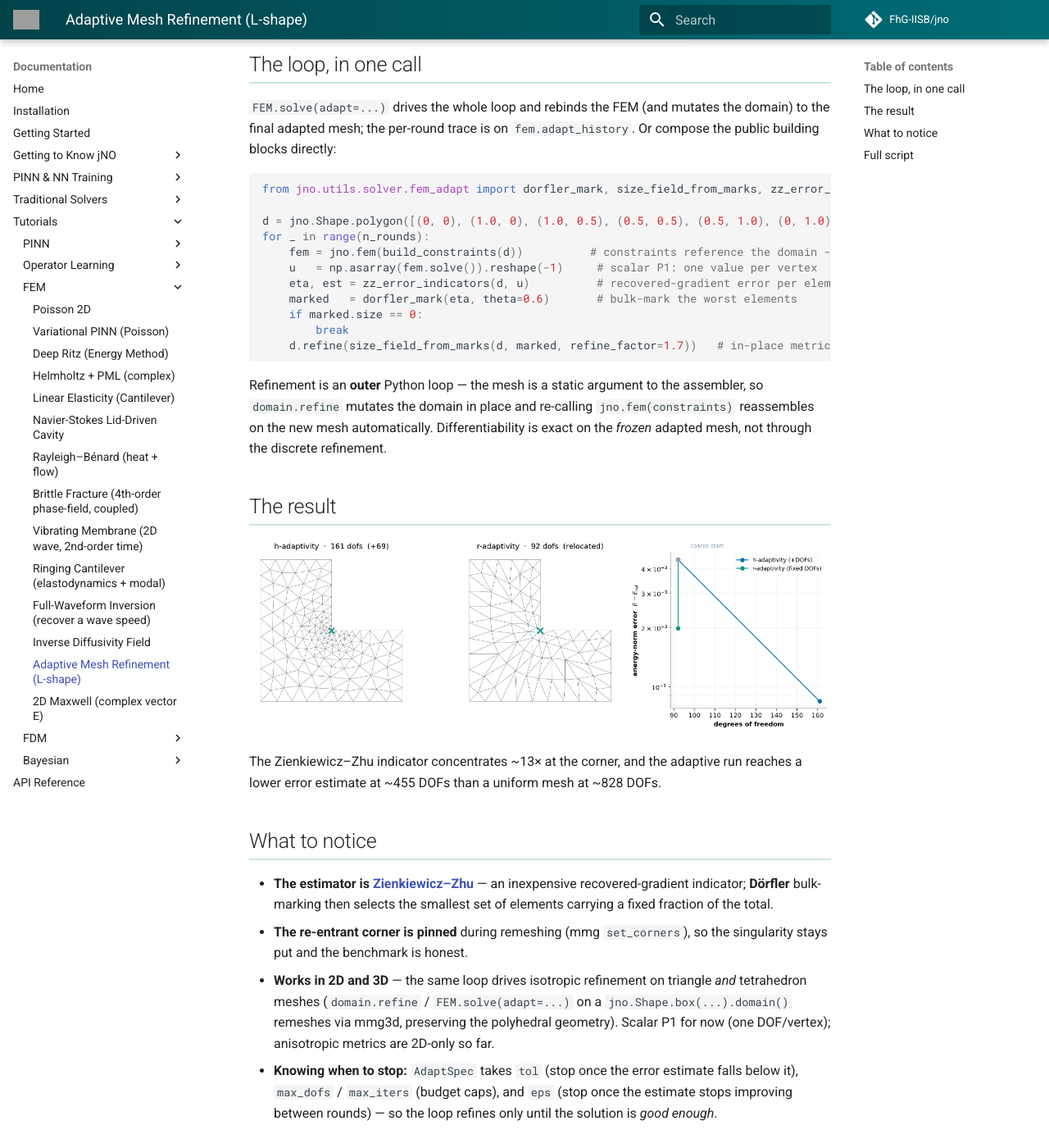
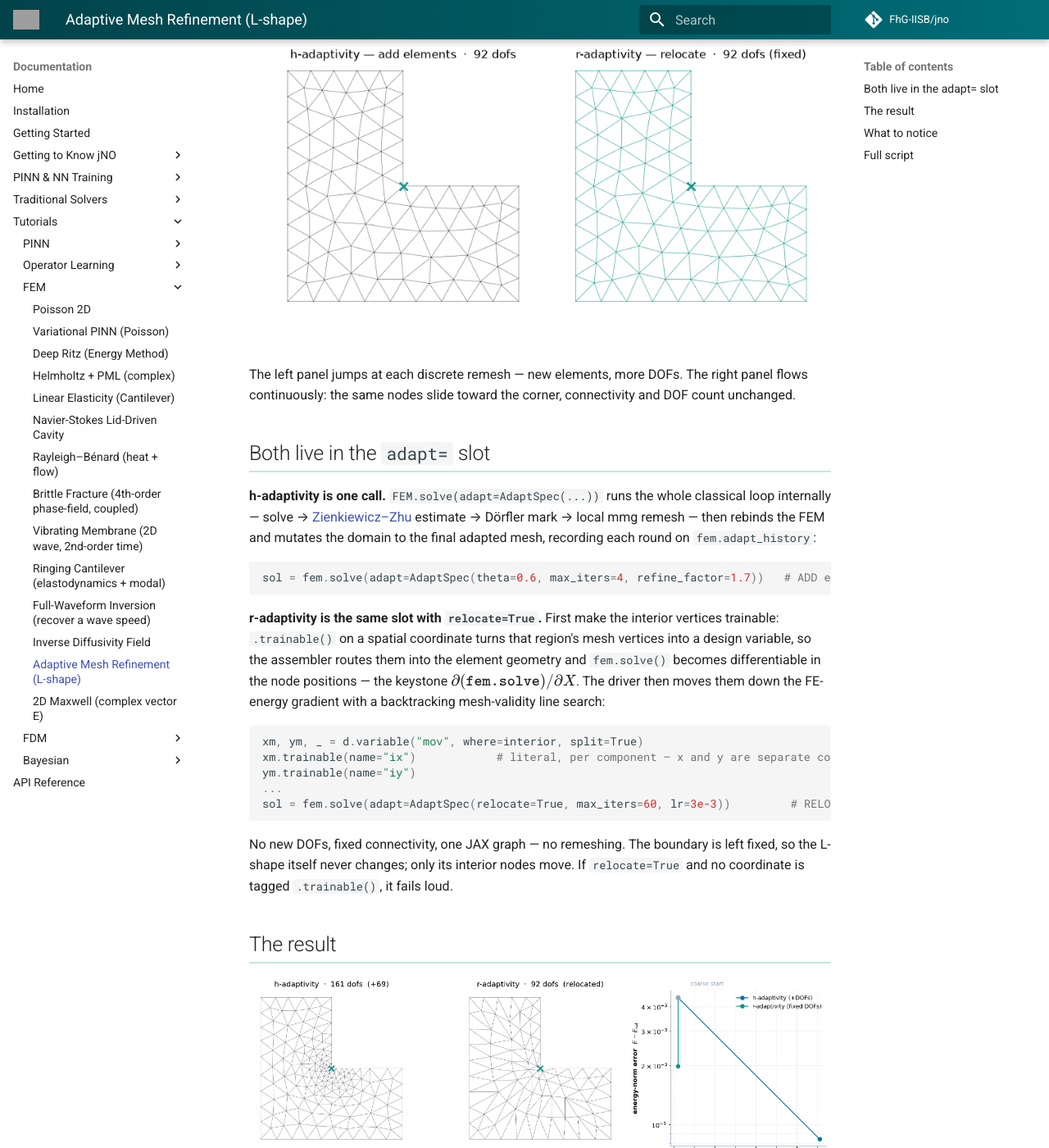
Before and after one commit to FhG-IISB/jNO, an MkDocs documentation site: the page built from docs/tutorials/08-fem-and-varpinns/adaptive-l-shape.md, in a window 1280 px wide and 1400 px high, scrolled down 490 px. Shown: the whole window at 82% size. Built offline with MkDocs 1.6.1 and Material for MkDocs 9.7.7, drawn with Linux system fonts in a browser that asks for light colours; comment, search, counter and statistics services are not loaded; some of the changed text lies outside the part shown; grey boxes are pictures that could not be loaded.

Commit message:
docs(fem): animate the L-shape adaptive tutorial (h-adapt vs r-adapt)
The tutorial now renders a side-by-side GIF of the two mechanisms refining:
h-adaptivity adding elements in discrete remesh jumps, r-adaptivity sliding a
fixed node set toward the corner -- built from the mesh sequence on
fem.adapt_history. The doc page drops the old hand-rolled solve/estimate/mark
loop and instead describes the built-in API -- fem.solve(adapt=AdaptSpec(...))
for h-refinement, and .trainable() + AdaptSpec(relocate=True) for relocation.
Also removes a stray GIF committed next to the tutorial by an earlier PR.

````diff
--- a/docs/tutorial_examples/08_fem_and_varpinns/adaptive_l_shape.py
+++ b/docs/tutorial_examples/08_fem_and_varpinns/adaptive_l_shape.py
@@ -116,32 +116,23 @@ E_REF = float(
     )
 )
 
-# --- (1) h-adaptivity: the built-in adaptive driver, the whole loop in ONE call ---------------------------
+# (1) h-adaptivity — ADD elements: one call runs the whole solve→estimate→mark→remesh loop and returns the
+#     solution on the final adapted mesh (`d_h`/`fem_h` now refer to it).
 d_h, fem_h = build(0.12)
 n0 = len(d_h.mesh.points)
-E0 = float(
-    dirichlet_energy(
-        jnp.asarray(np.asarray(d_h.mesh.points)[:, :2]), _solve(fem_h), jnp.asarray(d_h.mesh.cells_dict["triangle"])
-    )
-)
-# ---- the h-adaptivity API: `fem.solve(adapt=...)` runs solve -> ZZ-estimate -> Dörfler-mark -> remesh
-#      internally and returns the solution on the final adapted mesh (`d_h`/`fem_h` now refer to it). ----
+pts0, tris0 = np.asarray(d_h.mesh.points)[:, :2], np.asarray(d_h.mesh.cells_dict["triangle"])
+E0 = float(dirichlet_energy(jnp.asarray(pts0), _solve(fem_h), jnp.asarray(tris0)))
 sol_h = np.asarray(fem_h.solve(adapt=AdaptSpec(theta=0.6, max_iters=4, refine_factor=1.7))).reshape(-1)
 pts_h, tris_h = np.asarray(d_h.mesh.points)[:, :2], np.asarray(d_h.mesh.cells_dict["triangle"])
 E_h = float(dirichlet_energy(jnp.asarray(pts_h), jnp.asarray(sol_h), jnp.asarray(tris_h)))
 n_h = len(sol_h)
 
-# --- (2) r-adaptivity: the built-in relocation driver, ONE call -------------------------------------------
-# `build(movable=True)` tags the interior vertices with `.trainable()` (see build()), so the r-adaptivity API
-# is the SAME slot as h-adaptivity: `fem.solve(adapt=AdaptSpec(relocate=True))`. Internally it descends the
-# FE energy *through the differentiable solve* (∂E/∂X, exact) with a **backtracking mesh-validity line search**
-# — so the fixed node set concentrates at the corner and the mesh never tangles (validity lives in the step
-# control, which a stock optimiser / barrier can't guarantee on a stiff problem). It returns the solution on
-# the relocated mesh; `d_r`/`fem_r` now refer to it. Raises if no coordinate was `.trainable()`-tagged.
+# (2) r-adaptivity — RELOCATE a fixed node set: the SAME `adapt=` slot with `relocate=True`. The interior
+#     vertices were tagged `.trainable()` in build(); the driver moves them (no new DOFs) and returns the solve.
 d_r, fem_r = build(0.12, movable=True)
-sol_r = np.asarray(fem_r.solve(adapt=AdaptSpec(relocate=True, max_iters=60, lr=3e-3, quality_floor=0.1))).reshape(-1)
-pts_r = np.asarray(d_r.mesh.points)[:, :2]
-tris_r = np.asarray(d_r.mesh.cells_dict["triangle"])
+pts_r0 = np.asarray(d_r.mesh.points)[:, :2].copy()  # coarse start, for the animation
+sol_r = np.asarray(fem_r.solve(adapt=AdaptSpec(relocate=True, max_iters=60, lr=3e-3))).reshape(-1)
+pts_r, tris_r = np.asarray(d_r.mesh.points)[:, :2], np.asarray(d_r.mesh.cells_dict["triangle"])
 E_r = float(dirichlet_energy(jnp.asarray(pts_r), jnp.asarray(sol_r), jnp.asarray(tris_r)))
 
 print(f"energy-norm error  (E - E_ref),  E_ref = {E_REF:.4f}")
@@ -207,3 +198,40 @@ for s in ("top", "right"):
 fig.tight_layout(w_pad=2.2)
 fig.savefig(Path(__file__).parents[2] / "assets" / "adaptive_l_shape.png")
 print("saved figure -> assets/adaptive_l_shape.png")
+
+# --- animation: the two mechanisms refining, side by side (a GIF) -----------------------------------------
+# Both drivers record the mesh at each step in `fem.adapt_history`; h-adaptivity jumps at each discrete
+# remesh, r-adaptivity flows continuously — the animation shows that difference faithfully.
+import matplotlib.animation as animation  # noqa: E402
+
+h_seq = [(h["points"], h["cells"]) for h in fem_h.adapt_history] + [(pts_h, tris_h)]  # connectivity grows
+r_seq = [pts_r0] + [h["points"] for h in fem_r.adapt_history]  # fixed connectivity (tris_r), points move
+N_FRAMES = 40
+figA, (axL, axR) = plt.subplots(1, 2, figsize=(8.6, 4.5))
+
+
+def _frame(i):
+    frac = i / (N_FRAMES - 1)  # advance both sequences by the same fraction of their own progress
+    hp, hc = h_seq[round(frac * (len(h_seq) - 1))]
+    rp = r_seq[round(frac * (len(r_seq) - 1))]
+    for a in (axL, axR):
+        a.clear()
+        a.plot([0.5], [0.5], "x", color=TEAL, ms=8, mew=2.0)  # the reentrant corner
+        a.set_aspect("equal")
+        a.set_axis_off()
+        a.set_xlim(-0.03, 1.03)
+        a.set_ylim(-0.03, 1.03)
+    axL.triplot(Triangulation(hp[:, 0], hp[:, 1], hc), color=INK, lw=0.4, alpha=0.75)
+    axL.set_title(f"h-adaptivity — add elements  ·  {len(hp)} dofs")
+    axR.triplot(Triangulation(rp[:, 0], rp[:, 1], tris_r), color=TEAL, lw=0.5, alpha=0.85)
+    axR.set_title(f"r-adaptivity — relocate  ·  {len(rp)} dofs (fixed)")
+    return []
+
+
+figA.tight_layout(w_pad=1.5)
+gif_path = Path(__file__).parents[2] / "assets" / "adaptive_l_shape.gif"
+animation.FuncAnimation(figA, _frame, frames=N_FRAMES, interval=100).save(
+    gif_path, writer=animation.PillowWriter(fps=10), dpi=100
+)
+plt.close(figA)
+print("saved animation -> assets/adaptive_l_shape.gif")
--- a/docs/tutorials/08-fem-and-varpinns/adaptive-l-shape.md
+++ b/docs/tutorials/08-fem-and-varpinns/adaptive-l-shape.md
@@ -5,61 +5,78 @@
 <a class="md-button" href="/jNO/tutorials/08-fem-and-varpinns/">Back to chapter</a>
 </div>
 
-Starting from a *coarse* uniform mesh, `jno` repeatedly
+The Laplace solution on the L-shape carries the classic $r^{2/3}$ re-entrant-corner singularity. With
+Dirichlet data equal to the exact singular mode $u = r^{2/3}\sin(2\varphi/3)$ about the corner
+$(0.5,0.5)$, $u$ is harmonic — so **all** the discretization error comes from resolving that one corner.
+This tutorial resolves it two ways on the *same* problem, measured by the energy-norm error
+$E-E_\text{ref}$ with $E=\tfrac12\int|\nabla u_h|^2$ and $E_\text{ref}$ from a fine mesh:
 
-$$\text{solve}\ \to\ \text{estimate (Zienkiewicz–Zhu)}\ \to\ \text{mark (Dörfler)}\ \to\ \texttt{domain.refine}$$
+- **h-adaptivity** — *add* elements at the corner (the DOF count grows).
+- **differentiable r-adaptivity** — *relocate* a fixed set of nodes down the energy gradient, computed
+  **through the differentiable solve** (the DOF count is fixed).
 
-so the mesh automatically concentrates elements at the re-entrant corner, where the Laplace solution
-carries the classic $r^{2/3}$ singularity. The model problem is $-\nabla^2 u = 0$ on the L-shape with
-Dirichlet data equal to the exact singular mode $u=r^{2/3}\sin(2\varphi/3)$ about the corner
-$(0.5,0.5)$; $u$ is harmonic, so the only error comes from resolving the corner.
+![Two meshes refining side by side: on the left, h-adaptivity adds triangles at the re-entrant corner in
+discrete jumps; on the right, r-adaptivity slides a fixed set of interior vertices toward the corner
+continuously.](/jNO/assets/adaptive_l_shape.gif)
 
-## The loop, in one call
+The left panel jumps at each discrete remesh — new elements, more DOFs. The right panel flows
+continuously: the same nodes slide toward the corner, connectivity and DOF count unchanged.
 
-`FEM.solve(adapt=...)` drives the whole loop and rebinds the FEM (and mutates the domain) to the final
-adapted mesh; the per-round trace is on `fem.adapt_history`. Or compose the public building blocks
-directly:
+## Both live in the `adapt=` slot
+
+**h-adaptivity is one call.** `FEM.solve(adapt=AdaptSpec(...))` runs the whole classical loop internally
+— solve → [Zienkiewicz–Zhu](https://doi.org/10.1002/nme.1620240206) estimate → Dörfler mark → local mmg
+remesh — then rebinds the FEM and mutates the domain to the final adapted mesh, recording each round on
+`fem.adapt_history`:
 
 ```python
-from jno.utils.solver.fem_adapt import dorfler_mark, size_field_from_marks, zz_error_indicators
-
-d = jno.Shape.polygon([(0, 0), (1.0, 0), (1.0, 0.5), (0.5, 0.5), (0.5, 1.0), (0, 1.0)], size=0.3).domain()
-for _ in range(n_rounds):
-    fem = jno.fem(build_constraints(d))          # constraints reference the domain -> reassemble
-    u   = np.asarray(fem.solve()).reshape(-1)     # scalar P1: one value per vertex
-    eta, est = zz_error_indicators(d, u)          # recovered-gradient error per element
-    marked   = dorfler_mark(eta, theta=0.6)       # bulk-mark the worst elements
-    if marked.size == 0:
-        break
-    d.refine(size_field_from_marks(d, marked, refine_factor=1.7))   # in-place metric remesh (mmg)
+sol = fem.solve(adapt=AdaptSpec(theta=0.6, max_iters=4, refine_factor=1.7))   # ADD elements
 ```
 
-Refinement is an **outer** Python loop — the mesh is a static argument to the assembler, so
-`domain.refine` mutates the domain in place and re-calling `jno.fem(constraints)` reassembles on the
-new mesh automatically. Differentiability is exact on the *frozen* adapted mesh, not through the discrete refinement.
+**r-adaptivity is the same slot with `relocate=True`.** First make the interior vertices trainable:
+`.trainable()` on a spatial coordinate turns that region's mesh vertices into a design variable, so the
+assembler routes them into the element geometry and `fem.solve()` becomes differentiable in the node
+positions — the keystone $\partial(\texttt{fem.solve})/\partial X$. The driver then moves them down the
+FE-energy gradient with a backtracking mesh-validity line search:
+
+```python
+xm, ym, _ = d.variable("mov", where=interior, split=True)
+xm.trainable(name="ix")            # literal, per component — x and y are separate coordinates
+ym.trainable(name="iy")
+...
+sol = fem.solve(adapt=AdaptSpec(relocate=True, max_iters=60, lr=3e-3))         # RELOCATE nodes
+```
+
+No new DOFs, fixed connectivity, one JAX graph — no remeshing. The boundary is left fixed, so the L-shape
+itself never changes; only its interior nodes move. If `relocate=True` and no coordinate is tagged
+`.trainable()`, it fails loud.
 
 ## The result
 
-![The final adapted L-shape mesh with elements concentrated at the re-entrant corner, the singular
-solution beside it, and the Zienkiewicz–Zhu error estimate falling as dofs are added.](/jNO/assets/adaptive_l_shape.png)
+![The h-refined mesh (elements added at the corner) beside the r-relocated mesh (a fixed node set pulled
+toward the corner), and both mechanisms on one energy-norm-error-versus-DOF axis.](/jNO/assets/adaptive_l_shape.png)
 
-The Zienkiewicz–Zhu indicator concentrates ~13× at the corner, and the adaptive run reaches a lower
-error estimate at ~455 DOFs than a uniform mesh at ~828 DOFs.
+From a 92-DOF coarse start (error $4.5\times10^{-3}$): h-adaptivity reaches $8.4\times10^{-4}$ at 161 DOFs
+(+69, **81 % lower**); r-adaptivity reaches $2.0\times10^{-3}$ at the **same 92 DOFs** (**55 % lower**).
+h-adaptivity buys accuracy with DOFs; r-adaptivity buys it by moving the DOFs you already have.
 
 ## What to notice
 
-- **The estimator is [Zienkiewicz–Zhu](https://doi.org/10.1002/nme.1620240206)** — an inexpensive
+- **The h-estimator is [Zienkiewicz–Zhu](https://doi.org/10.1002/nme.1620240206)** — an inexpensive
   recovered-gradient indicator; **Dörfler** bulk-marking then selects the smallest set of elements
-  carrying a fixed fraction of the total.
-- **The re-entrant corner is pinned** during remeshing (mmg `set_corners`), so the singularity stays
-  put and the benchmark is honest.
-- **Works in 2D and 3D** — the same loop drives isotropic refinement on triangle *and*
-  tetrahedron meshes (`domain.refine` / `FEM.solve(adapt=...)` on a `jno.Shape.box(...).domain()`
-  remeshes via mmg3d, preserving the polyhedral geometry). Scalar P1 for now (one DOF/vertex);
-  anisotropic metrics are 2D-only so far.
-- **Knowing when to stop:** `AdaptSpec` takes `tol` (stop once the error estimate falls
-  below it), `max_dofs` / `max_iters` (budget caps), and `eps` (stop once the estimate stops
-  improving between rounds) — so the loop refines only until the solution is *good enough*.
+  carrying a fixed fraction of the total error. The remesh is a discrete, non-differentiable outer loop.
+- **The r-objective is the FE energy, minimized through the solve.** Because the assembly geometry is pure
+  JAX in the node coordinates, $\partial(\texttt{fem.solve})/\partial X$ flows through the existing
+  differentiable solve — the mechanism behind differentiable r-adaptivity (cf.
+  [G-Adaptivity](https://arxiv.org/abs/2407.04516), ICML 2025).
+- **Mesh validity is step control, not a loss term.** The relocation checks $\det J>0$ on the *joint* step
+  and backtracks; a mesh-tangling barrier folded into the loss overshoots the huge near-corner gradients
+  before it can react. Validity belongs in the line search, so the driver hand-rolls backtracking.
+- **The re-entrant corner is pinned** for both mechanisms — h-adaptivity via mmg `set_corners`,
+  r-adaptivity by leaving the boundary fixed — so the singularity stays put and the benchmark is honest.
+- **`relocate=True` composes across modes** — linear, nonlinear, transient, periodic, vector and complex
+  problems all relocate (the energy objective sums over every field block); only complex-transient is not
+  yet supported, and it fails loud.
 
 ## Full script
 
````
Also changed, not shown: docs/assets/adaptive_l_shape.gif, docs/tutorial_examples/08_fem_and_varpinns/adaptive_l_shape.gif (deleted).
